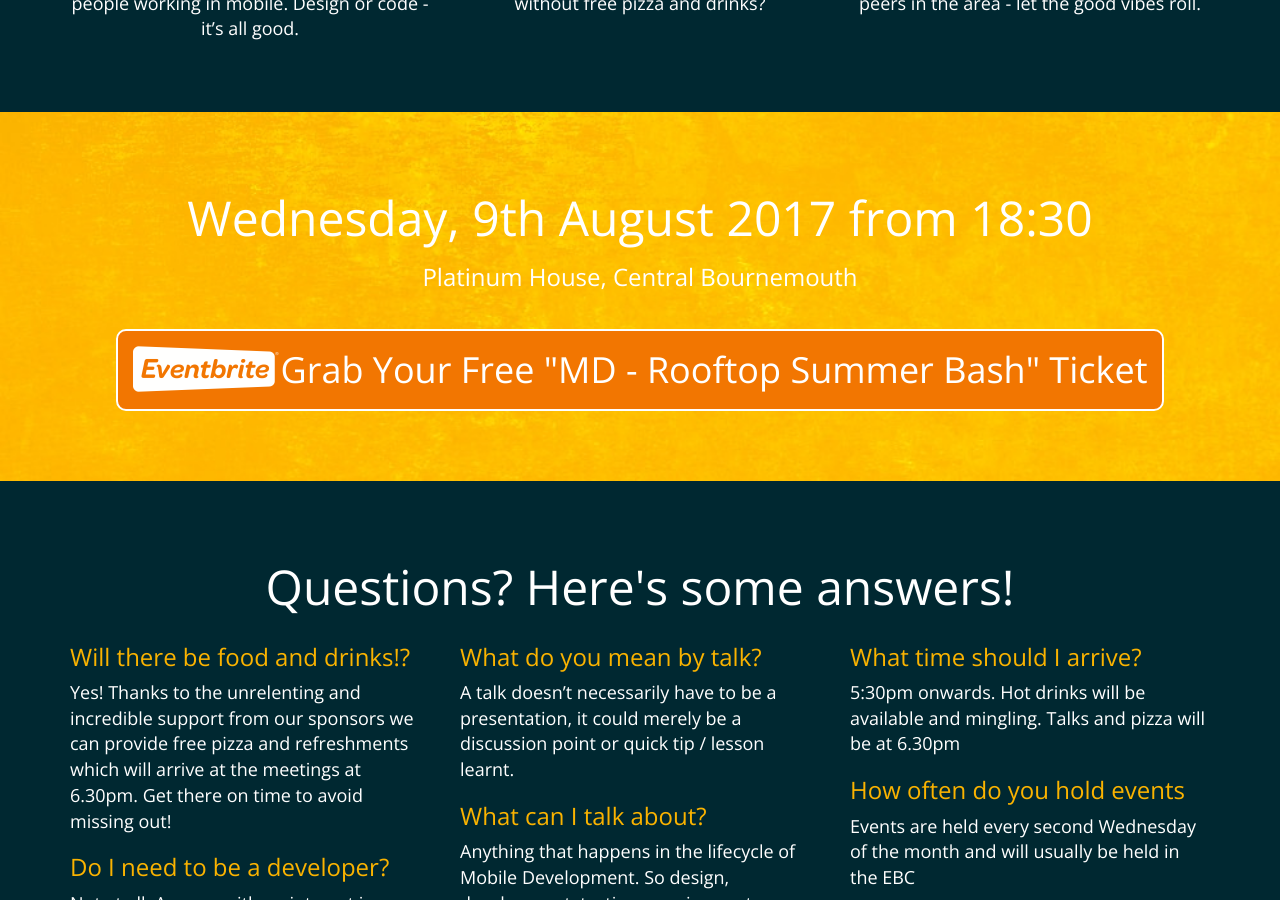
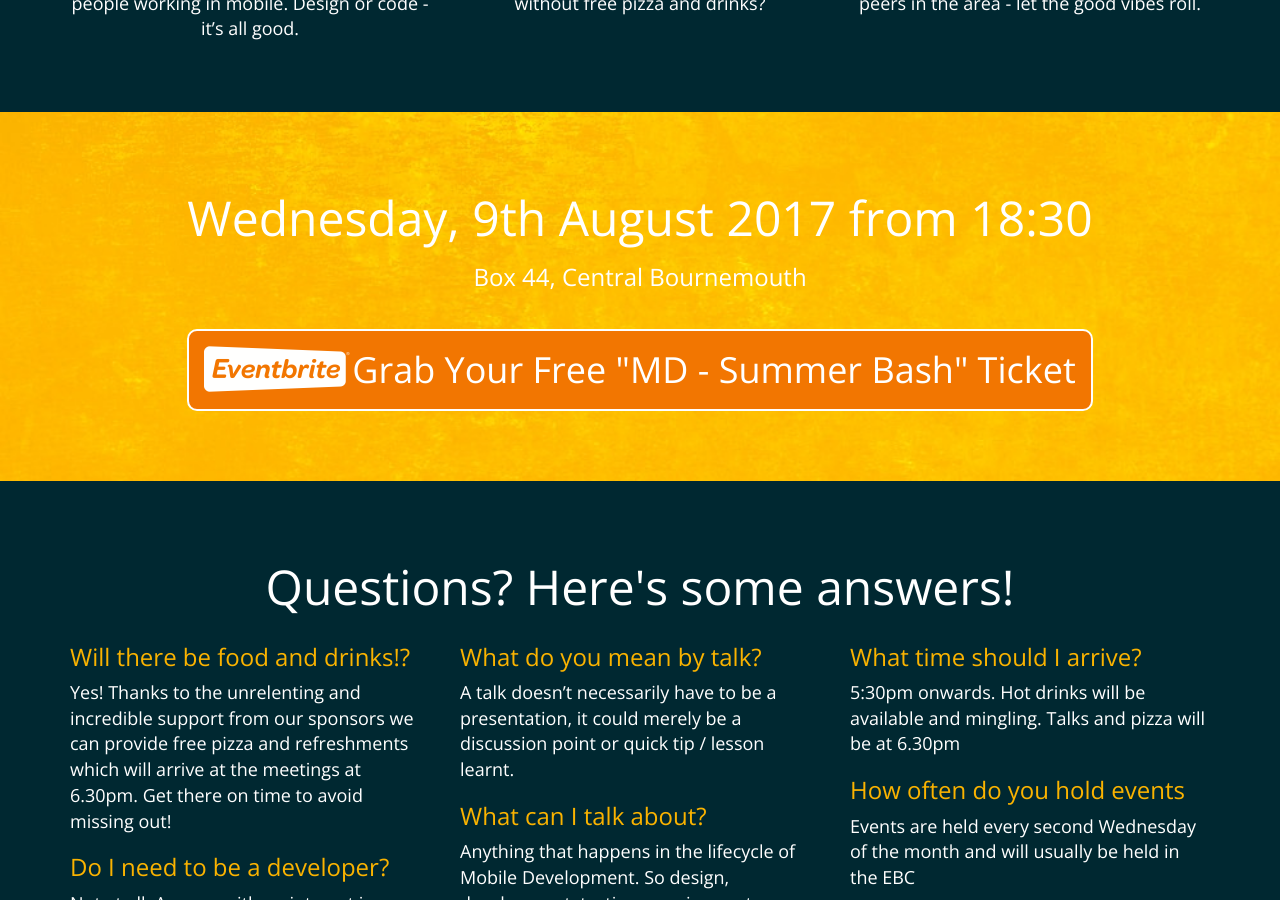
Before and after one commit to MobileDorset/mobiledorset.github.io, a Jekyll site: the page built from index.html, in a window 1280 px wide and 900 px high, scrolled down 1046 px. Built offline with Jekyll 4.4.1, drawn with Linux system fonts in a browser that asks for light colours.

Commit message:
updated location

```diff
--- a/_data/events.yml
+++ b/_data/events.yml
@@ -1,4 +1,4 @@
-- name: MD - Rooftop Summer Bash
+- name: MD - Summer Bash
   datetime: Wednesday, 9th August 2017 from 18:30
   url: https://mobile-dorset-summer-bash.eventbrite.co.uk
-  location: Platinum House, Central Bournemouth
+  location: Box 44, Central Bournemouth
```
